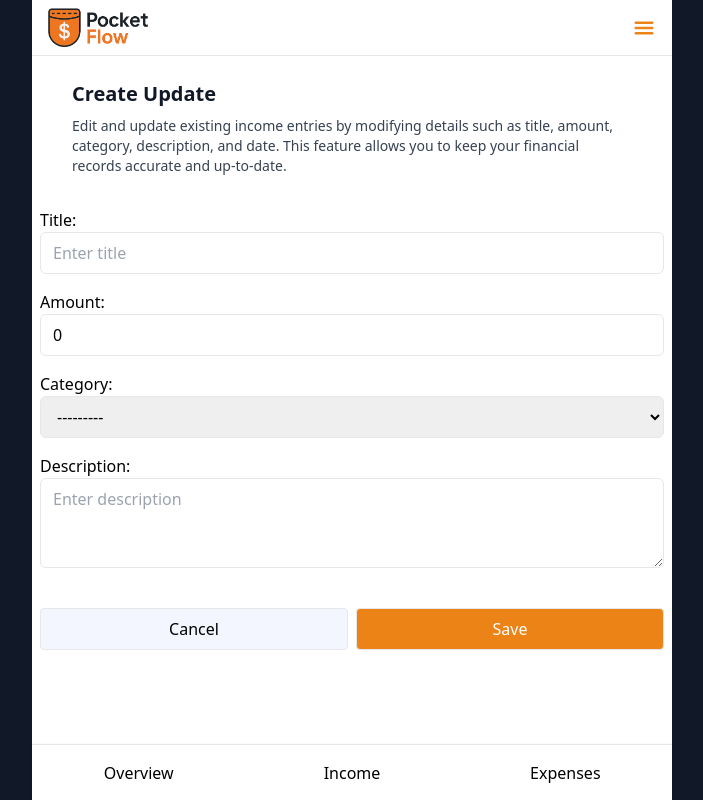
After one commit to josh1506/pocketflow, a Django app: template app/income/templates/income/update.html in a window 1280 px wide. The commit adds this page. Shown: the whole page, without its empty margins (288-991 px from the left). Run offline with Django 5.2, Linux system fonts and the light colour scheme; the template is opened without the code that fills it: values that come from a table or form of the project are taken from there, others are empty; style sheets or scripts are compiled from the project's sources; some libraries are stand-ins or nearby versions.

Commit message:
Add Income Update Feature

```diff
--- a/app/income/templates/income/details.html
+++ b/app/income/templates/income/details.html
@@ -48,7 +48,7 @@
         </div>
     </div>
     <div class="flex flex-col gap-2 mt-6">
-        <button class="w-full bg-primary hover:bg-primaryHover px-4 py-2 text-white rounded duration-300">Update</button>
+        <a href="{% url 'income:update' income_id=income.id %}" class="w-full bg-primary hover:bg-primaryHover px-4 py-2 text-white rounded duration-300 text-center">Update</a>
         <a href="{% url 'income:list' %}" class="w-full bg-secondary hover:bg-secondaryHover px-4 py-2 rounded duration-300 border text-center">Back</a>
     </div>
 </div>
--- /dev/null
+++ b/app/income/templates/income/update.html
@@ -0,0 +1,33 @@
+{% extends "base.html" %}
+
+{% block title %}Create Update{% endblock %}
+
+{% block content %}
+<div class="px-2 py-4">
+    <div class="sm:flex-auto mb-8 px-8">
+        <h1 class="text-xl font-semibold text-gray-900">Create Update</h1>
+        <p class="mt-2 text-sm text-gray-700">
+            Edit and update existing income entries by modifying details such as title, amount, category, description,
+            and date. This feature allows you to keep your financial records accurate and up-to-date.
+        </p>
+    </div>
+    <form action="" method="post">
+        <div class="flex flex-col gap-4">
+            {{form}}
+        </div>
+        {% csrf_token %}
+        <div class="flex mt-10 gap-2">
+            <a href="{% url 'income:details' income_id=income.id %}"
+               class="bg-secondary px-4 py-2 rounded w-1/2 border hover:bg-secondaryHover duration-300 text-center">
+                Cancel
+            </a>
+            <button
+                    class="bg-primary px-4 py-2 rounded w-1/2 border hover:bg-primaryHover duration-300 text-white"
+                    type="submit"
+            >
+                Save
+            </button>
+        </div>
+    </form>
+</div>
+{% endblock %}
--- a/app/income/urls.py
+++ b/app/income/urls.py
@@ -1,6 +1,6 @@
 from django.urls import path
 
-from .views import IncomeListView, IncomeCreateView, IncomeDetailView
+from .views import IncomeListView, IncomeCreateView, IncomeDetailView, IncomeUpdateView
 
 app_name = "income"
 
@@ -8,4 +8,5 @@ urlpatterns = [
     path('', IncomeListView.as_view(), name='list'),
     path('create/', IncomeCreateView.as_view(), name='create'),
     path('details/<str:income_id>/', IncomeDetailView.as_view(), name='details'),
+    path('update/<str:income_id>/', IncomeUpdateView.as_view(), name='update'),
 ]
```
Also changed, not shown: app/income/views.py (+8 -0 lines).
